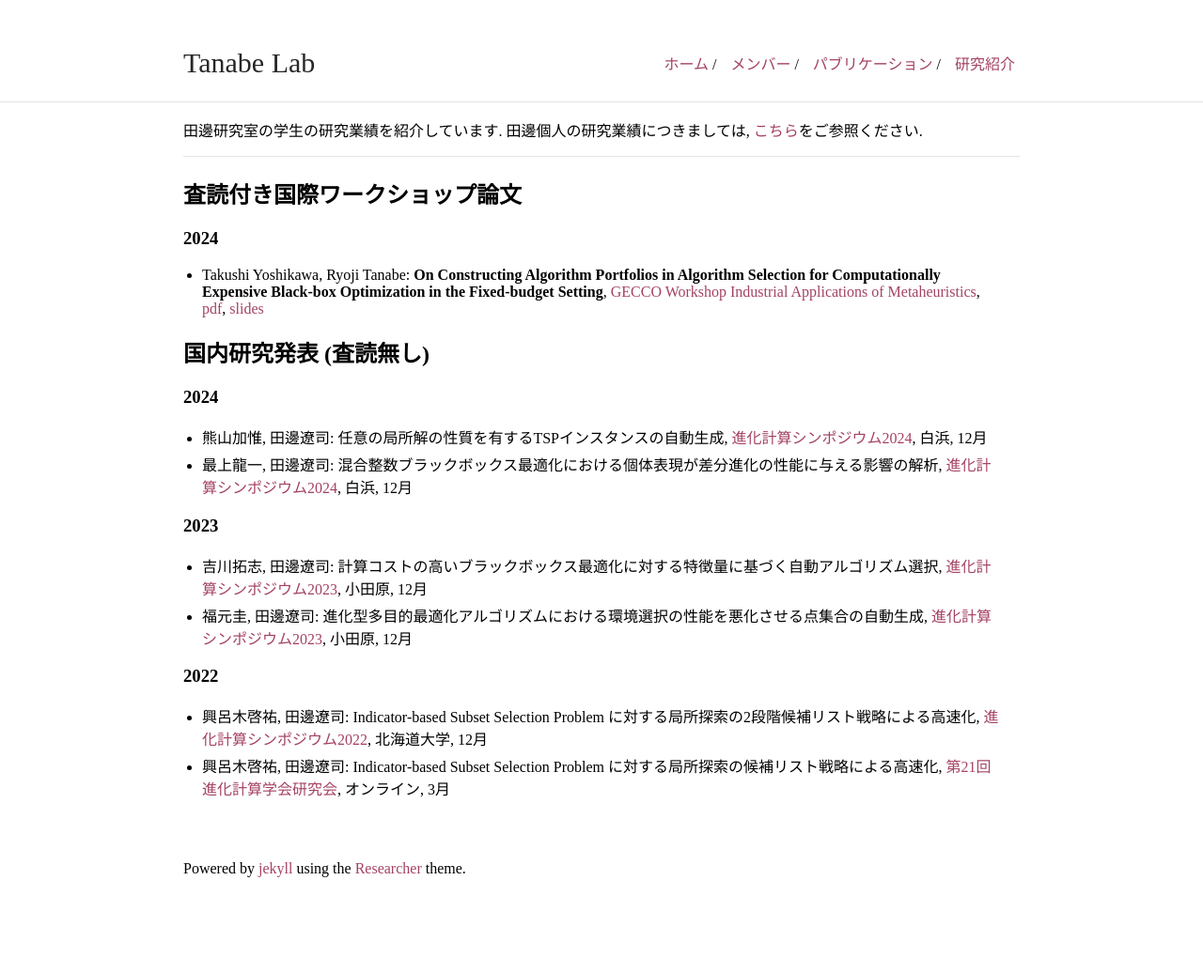
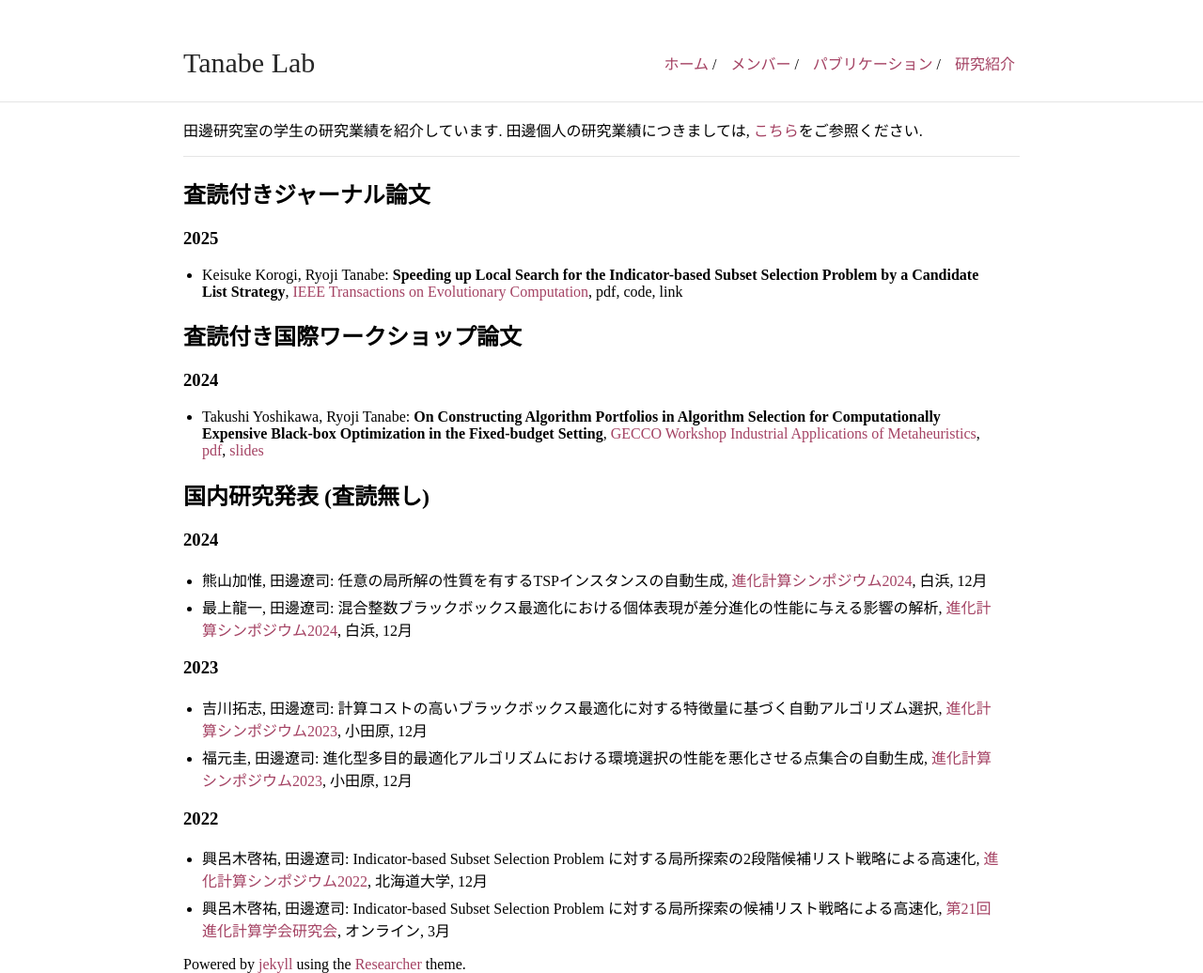
Before and after one commit to aopt-lab/aopt-lab.github.io, a Jekyll site: the page built from publication.md, in a window 1280 px wide. Shown: the whole page at 94% size. Built offline with Jekyll 4.4.1, drawn with Linux system fonts in a browser that asks for light colours; before the commit the page ends 934 px from its top, so only the background shows below that.

Commit message:
update pub info

```diff
--- a/publication.md
+++ b/publication.md
@@ -6,6 +6,13 @@ title: 田邊研究室
 田邊研究室の学生の研究業績を紹介しています. 田邊個人の研究業績につきましては, [こちら](https://ryojitanabe.github.io/publication)をご参照ください.
 
 ---
+
+
+## 査読付きジャーナル論文
+
+### 2025
+
+* Keisuke Korogi, Ryoji Tanabe: **Speeding up Local Search for the Indicator-based Subset Selection Problem by a Candidate List Strategy**, [IEEE Transactions on Evolutionary Computation](https://ieeexplore.ieee.org/xpl/RecentIssue.jsp?punumber=4235), pdf, code, link
 
 ## 査読付き国際ワークショップ論文
 
```
Also changed, not shown: index.md (+2 -0 lines).
